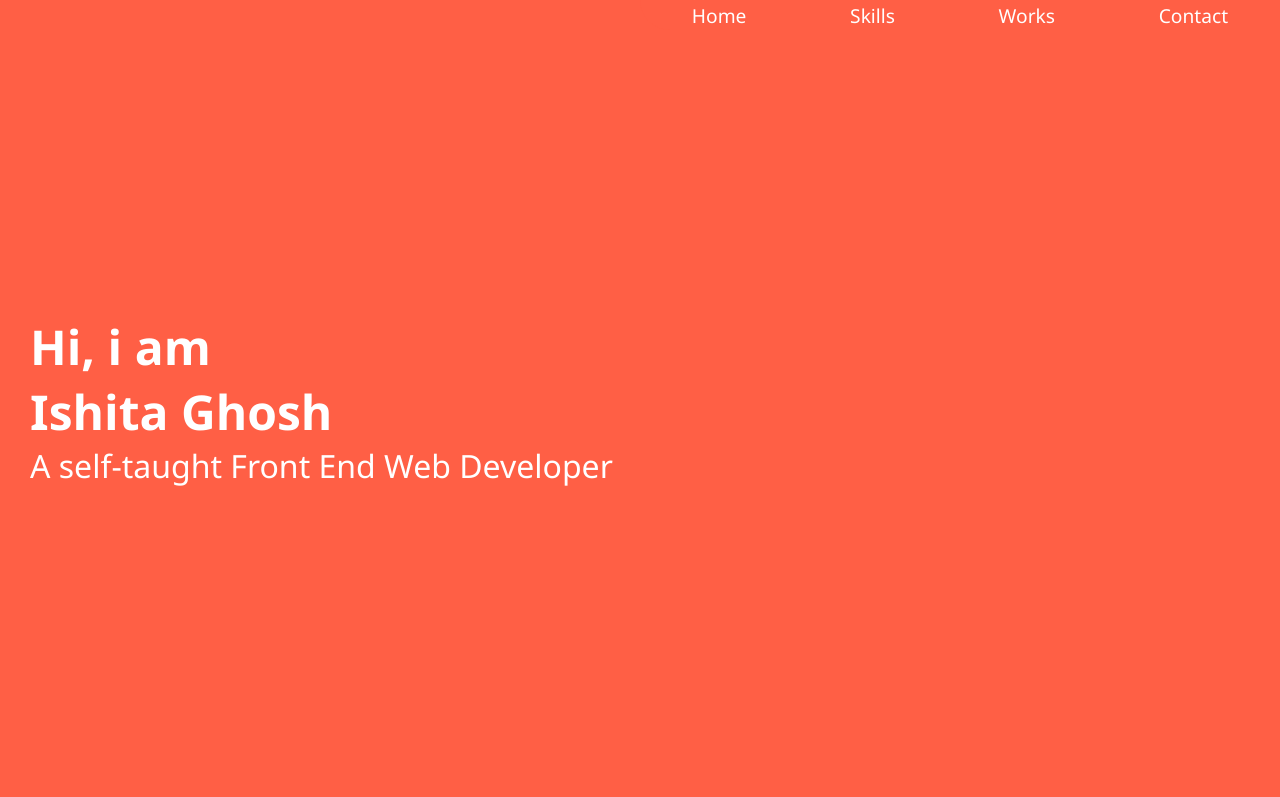
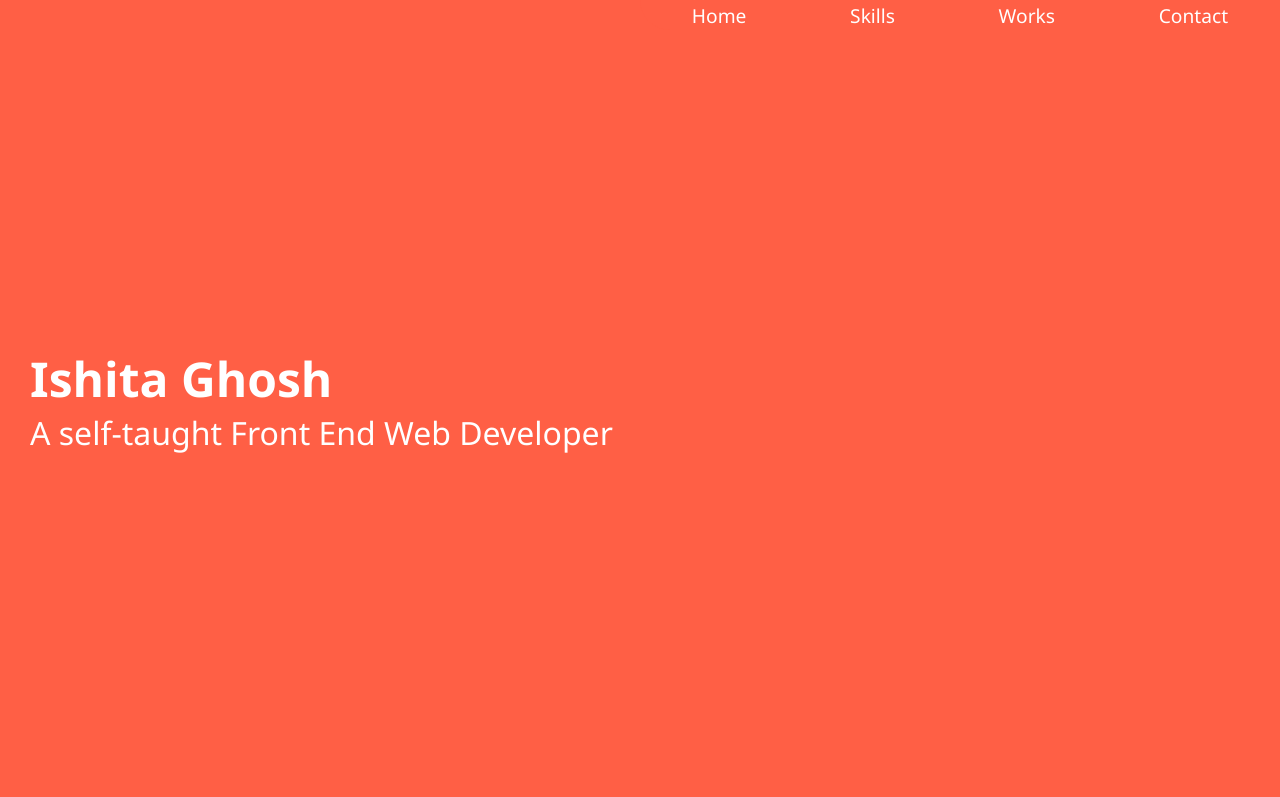
Before and after one commit to ishita-sudo/my-portfolio, a plain HTML site: page index.html in a window 1280 px wide. Shown: the top 797 px of the page. Drawn offline with Linux system fonts and the light colour scheme.

Commit message:
Update headings

```diff
--- a/index.html
+++ b/index.html
@@ -19,7 +19,7 @@
     </header>
     <div class="container">
         <section class="one" >
-            <h1 class="animate-on-scroll">Hi, i am</h1>
+
             <h2 class="animate-on-scroll">Ishita Ghosh</h2>
             <p class="animate-on-scroll">A self-taught Front End Web Developer</p>
         </section>
```
